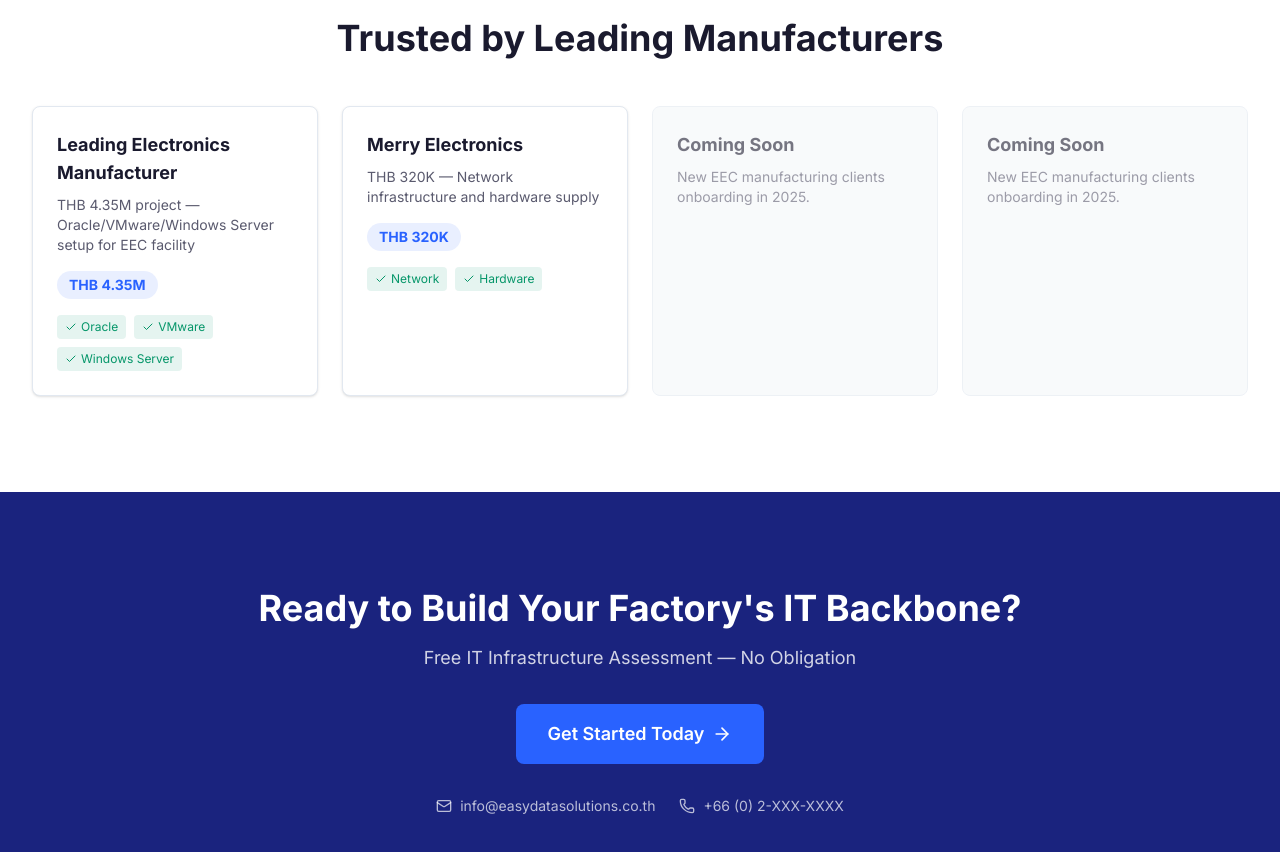
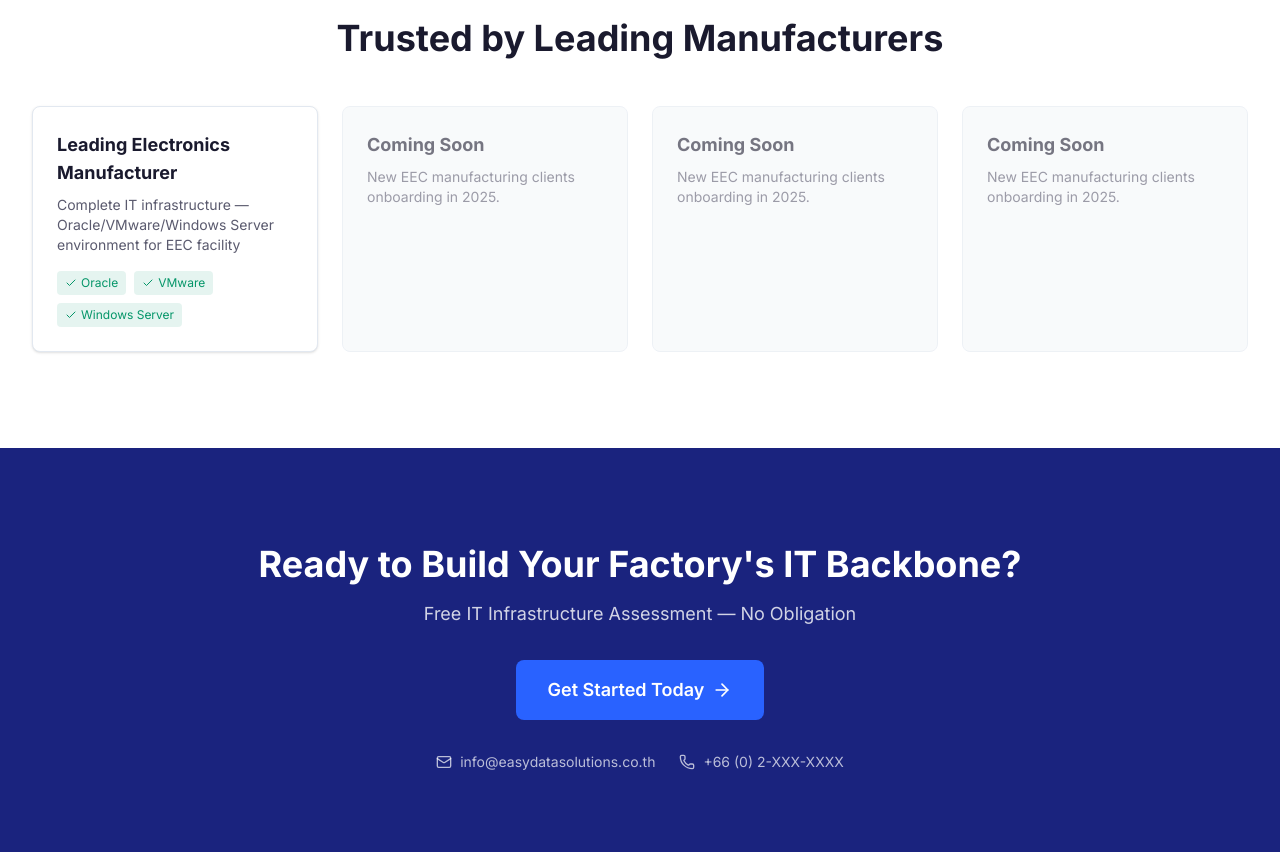
Before and after one commit to Tavvv/easydata-solutions, a React (Vite) app: page /en in a window 1280 px wide. Shown: the part 2560-3412 px from the top of the page. Built offline with nearby package versions, Linux system fonts and the light colour scheme.

Commit message:
Remove Merry Electronics mentions and client-specific prices

```diff
--- a/src/data/blogPosts.ts
+++ b/src/data/blogPosts.ts
@@ -263,7 +263,7 @@
       },
       {
         "type": "paragraph",
-        "text": "At Easy Data Solutions, we have built IT infrastructure for BOI-approved factories in the EEC since 2024. Our reference project (THB 4.35M, Oracle/VMware/Windows Server environment) demonstrates what a production-ready manufacturing IT setup looks like."
+        "text": "At Easy Data Solutions, we have built IT infrastructure for BOI-approved factories in the EEC since 2024. Our reference project (Oracle/VMware/Windows Server environment) demonstrates what a production-ready manufacturing IT setup looks like."
       },
       {
         "type": "paragraph",
@@ -717,7 +717,7 @@
       },
       {
         "type": "paragraph",
-        "text": "Our **THB 4.35M project** with a leading electronics manufacturer included Oracle database cluster, VMware virtualization, Windows Server environment, and industrial network security. The project was structured as **BOI-qualifying IT investment**, with full documentation for BOI verification. This is the standard we apply to every FastPass engagement."
+        "text": "Our **reference project** with a leading electronics manufacturer included Oracle database cluster, VMware virtualization, Windows Server environment, and industrial network security. The project was structured as **BOI-qualifying IT investment**, with full documentation for BOI verification. This is the standard we apply to every FastPass engagement."
       },
       {
         "type": "paragraph",
@@ -773,7 +773,7 @@
       },
       {
         "type": "paragraph",
-        "text": "If you are a project manager responsible for setting up a new BOI-approved facility in Chonburi, your IT infrastructure decisions in the next 90 days will determine whether your factory launches smoothly or suffers from expensive retrofits. This post is your practical checklist, based on our experience building IT infrastructure for a THB 4.35M project and other EEC manufacturers."
+        "text": "If you are a project manager responsible for setting up a new BOI-approved facility in Chonburi, your IT infrastructure decisions in the next 90 days will determine whether your factory launches smoothly or suffers from expensive retrofits. This post is your practical checklist, based on our experience building IT infrastructure for a reference project and other EEC manufacturers."
       },
       {
         "type": "h2",
@@ -1700,7 +1700,7 @@
         "items": [
           "**Bilingual capability:** Chinese (Mandarin), Thai, and English — our team communicates directly with your China HQ and Thai operations staff.",
           "**BOI expertise:** We structure IT infrastructure as qualifying investment for BOI promotion, with full documentation for FastPass applications.",
-          "**Manufacturing experience:** Our reference project (THB 4.35M, Oracle/VMware/Windows Server) demonstrates production-ready IT delivery.",
+          "**Manufacturing experience:** Our reference project (Oracle/VMware/Windows Server) demonstrates production-ready IT delivery.",
           "**Local support:** Thai-based engineers with 4-hour response time in the EEC."
         ]
       },
@@ -3311,7 +3311,7 @@
       },
       {
         "type": "paragraph",
-        "text": "**Reference project:** Our **THB 4.35M reference project** included MES integration with Oracle database, VMware virtualization, and parent-company ERP connectivity. The system has been operational since 2024 with 99.8% uptime."
+        "text": "**Reference project:** Our reference project included MES integration with Oracle database, VMware virtualization, and parent-company ERP connectivity. The system has been operational since 2024 with 99.8% uptime."
       },
       {
         "type": "paragraph",
--- a/src/locales/en.json
+++ b/src/locales/en.json
@@ -47,9 +47,7 @@
   "client_section": {
     "title": "Trusted by Leading Manufacturers",
     "chicony": "Leading Electronics Manufacturer",
-    "chicony_desc": "THB 4.35M project — Oracle/VMware/Windows Server setup for EEC facility",
-    "merry": "Merry Electronics",
-    "merry_desc": "THB 320K — Network infrastructure and hardware supply"
+    "chicony_desc": "Complete IT infrastructure — Oracle/VMware/Windows Server environment for EEC facility"
   },
   "about": {
     "title": "About Easy Data Solutions",
@@ -77,13 +75,8 @@
     "chicony_title": "Leading Electronics Manufacturer",
     "chicony_desc": "Complete IT infrastructure setup for a new BOI-approved manufacturing facility in the EEC. Delivered Oracle database, VMware cluster, Windows Server environment, and network security.",
     "chicony_scope": "Scope: Oracle DB, VMware ESXi, Windows Server, firewall, network topology",
-    "chicony_value": "Project Value: THB 4,350,000",
-    "chicony_duration": "Duration: 8 weeks",
-    "merry_title": "Merry Electronics",
-    "merry_desc": "Network infrastructure upgrade and hardware procurement for existing factory in the EEC.",
-    "merry_scope": "Scope: Network switch upgrade, Wi-Fi 6 deployment, hardware supply",
-    "merry_value": "Project Value: THB 320,000",
-    "merry_duration": "Duration: 2 weeks"
+    "chicony_value": "Project Type: Enterprise IT Infrastructure",
+    "chicony_duration": "Duration: 8 weeks"
   },
   "blog": {
     "title": "Blog",
--- a/src/locales/th.json
+++ b/src/locales/th.json
@@ -47,9 +47,7 @@
   "client_section": {
     "title": "ได้รับความไว้วางใจจากผู้ผลิตชั้นนำ",
     "chicony": "ผู้ผลิตอิเล็กทรอนิกส์รายใหญ่",
-    "chicony_desc": "โปรเจกต์ 4.35 ล้านบาท — ติดตั้ง Oracle/VMware/Windows Server สำหรับโรงงานใน EEC",
-    "merry": "Merry Electronics",
-    "merry_desc": "3.2 แสนบาท — โครงสร้างพื้นฐานเครือข่ายและจัดหาฮาร์ดแวร์"
+    "chicony_desc": "โครงสร้างพื้นฐาน IT ครบวงจร — ติดตั้ง Oracle/VMware/Windows Server สำหรับโรงงานใน EEC"
   },
   "about": {
     "title": "เกี่ยวกับ Easy Data Solutions",
@@ -77,13 +75,8 @@
     "chicony_title": "ผู้ผลิตอิเล็กทรอนิกส์รายใหญ่",
     "chicony_desc": "การติดตั้งโครงสร้างพื้นฐาน IT อย่างครบถ้วนสำหรับโรงงานผลิตที่ได้รับการส่งเสริมจาก BOI แห่งใหม่ใน EEC ส่งมอบ Oracle ฐานข้อมูล คลัสเตอร์ VMware สภาพแวดล้อม Windows Server และความปลอดภัยทางเครือข่าย",
     "chicony_scope": "ขอบเขต: Oracle DB, VMware ESXi, Windows Server, ไฟร์วอลล์, โทโพลอจีเครือข่าย",
-    "chicony_value": "มูลค่าโปรเจกต์: 4.35 ล้านบาท",
-    "chicony_duration": "ระยะเวลา: 8 สัปดาห์",
-    "merry_title": "Merry Electronics",
-    "merry_desc": "การอัปเกรดโครงสร้างพื้นฐานเครือข่ายและการจัดหาฮาร์ดแวร์สำหรับโรงงานที่มีอยู่ใน EEC",
-    "merry_scope": "ขอบเขต: การอัปเกรดสวิตช์เครือข่าย การติดตั้ง Wi-Fi 6 การจัดหาฮาร์ดแวร์",
-    "merry_value": "มูลค่าโปรเจกต์: 3.2 แสนบาท",
-    "merry_duration": "ระยะเวลา: 2 สัปดาห์"
+    "chicony_value": "ประเภทโปรเจกต์: โครงสร้างพื้นฐาน IT ระดับองค์กร",
+    "chicony_duration": "ระยะเวลา: 8 สัปดาห์"
   },
   "blog": {
     "title": "บล็อก",
--- a/src/pages/CaseStudies.tsx
+++ b/src/pages/CaseStudies.tsx
@@ -70,30 +70,6 @@
             </ul>
           </div>
 
-          {/* Merry */}
-          <div className="bg-white rounded-xl border border-border p-6 md:p-8 shadow-sm">
-            <div className="flex flex-col md:flex-row md:items-start md:justify-between gap-4 mb-4">
-              <div>
-                <h2 className="text-xl md:text-2xl font-bold text-primary mb-2">{t('cases.merry_title')}</h2>
-                <p className="text-text-muted">{t('cases.merry_desc')}</p>
-              </div>
-            </div>
-            <div className="grid grid-cols-1 sm:grid-cols-3 gap-4 mb-4">
-              <div className="flex items-center gap-2 text-sm text-text">
-                <DollarSign className="w-4 h-4 text-accent" />
-                <span>{t('cases.merry_value')}</span>
-              </div>
-              <div className="flex items-center gap-2 text-sm text-text">
-                <Clock className="w-4 h-4 text-accent" />
-                <span>{t('cases.merry_duration')}</span>
-              </div>
-              <div className="flex items-center gap-2 text-sm text-text">
-                <Network className="w-4 h-4 text-accent" />
-                <span>{t('cases.merry_scope')}</span>
-              </div>
-            </div>
-          </div>
-
           {/* Placeholder removed — case study blog post awaiting client approval before publication */}
           <div className="bg-warning/10 rounded-xl border border-warning/30 p-6 md:p-8 text-center">
             <p className="text-warning font-medium">Additional case studies in development</p>
--- a/src/pages/Home.tsx
+++ b/src/pages/Home.tsx
@@ -65,16 +65,16 @@
     {
       name: t('client_section.chicony'),
       desc: t('client_section.chicony_desc'),
-      value: 'THB 4.35M',
+      value: null,
       tags: ['Oracle', 'VMware', 'Windows Server'],
       placeholder: false,
     },
     {
-      name: t('client_section.merry'),
-      desc: t('client_section.merry_desc'),
-      value: 'THB 320K',
-      tags: ['Network', 'Hardware'],
-      placeholder: false,
+      name: 'Coming Soon',
+      desc: 'New EEC manufacturing clients onboarding in 2025.',
+      value: null,
+      tags: [],
+      placeholder: true,
     },
     {
       name: 'Coming Soon',
```
